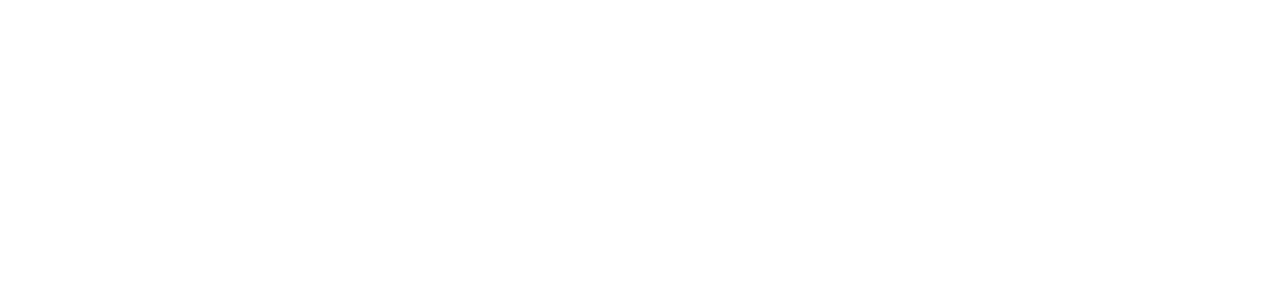
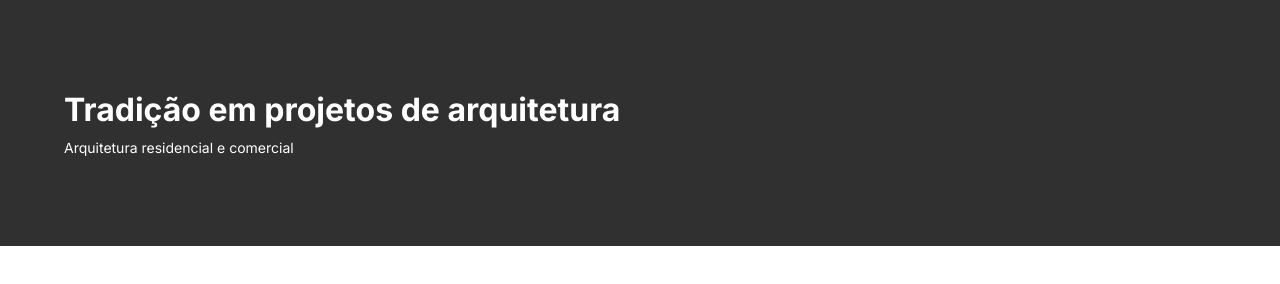
Before and after one commit to leonardomacanhao/RID69249_Desafio01, a plain HTML site: page index.html in a window 1280 px wide. Drawn offline with Linux system fonts and the light colour scheme.

Commit message:
criacao do menu superior e edicao do readme

```diff
--- a/index.html
+++ b/index.html
@@ -1,11 +1,22 @@
 <!DOCTYPE html>
-<html lang="en">
+<html lang="pt-BR">
 <head>
     <meta charset="UTF-8">
     <meta name="viewport" content="width=device-width, initial-scale=1.0">
-    <title>Document</title>
+    <link rel="preconnect" href="https://fonts.googleapis.com">
+    <link rel="preconnect" href="https://fonts.gstatic.com" crossorigin>
+    <link href="https://fonts.googleapis.com/css2?family=Inter:wght@100;400;700&display=swap" rel="stylesheet">
+    <link rel="stylesheet" href="style.css">
+    <title>RID69249_Desafio01</title>
 </head>
 <body>
 
+    <div id="menu-superior">
+        <h1 id="titulo-menu-superior">Tradição em projetos de arquitetura</h1>
+        <p id="texto-menu-superior">Arquitetura residencial e comercial</p>
+    </div>
+
+
+    <script src="index.js"></script>
 </body>
 </html>
--- a/style.css
+++ b/style.css
@@ -0,0 +1,26 @@
+/* Estilo Global */
+* {
+    margin: 0;
+    padding: 0;
+    box-sizing: border-box;
+    font-family: 'Inter', sans-serif;
+}
+#menu-superior {
+    background-color: #303030;
+    background-size: cover;
+    background-position: center;
+    background-repeat: no-repeat;
+    color: white;
+    padding: 60px 5%;
+    text-align: left;
+}
+#titulo-menu-superior{
+
+    margin-top: 30px;
+}
+#texto-menu-superior{
+    width: 1024px;
+    font-size: 14px;
+    margin-top: 10px;
+    margin-bottom: 30px;
+}
```
Also changed, not shown: 3 other files.
